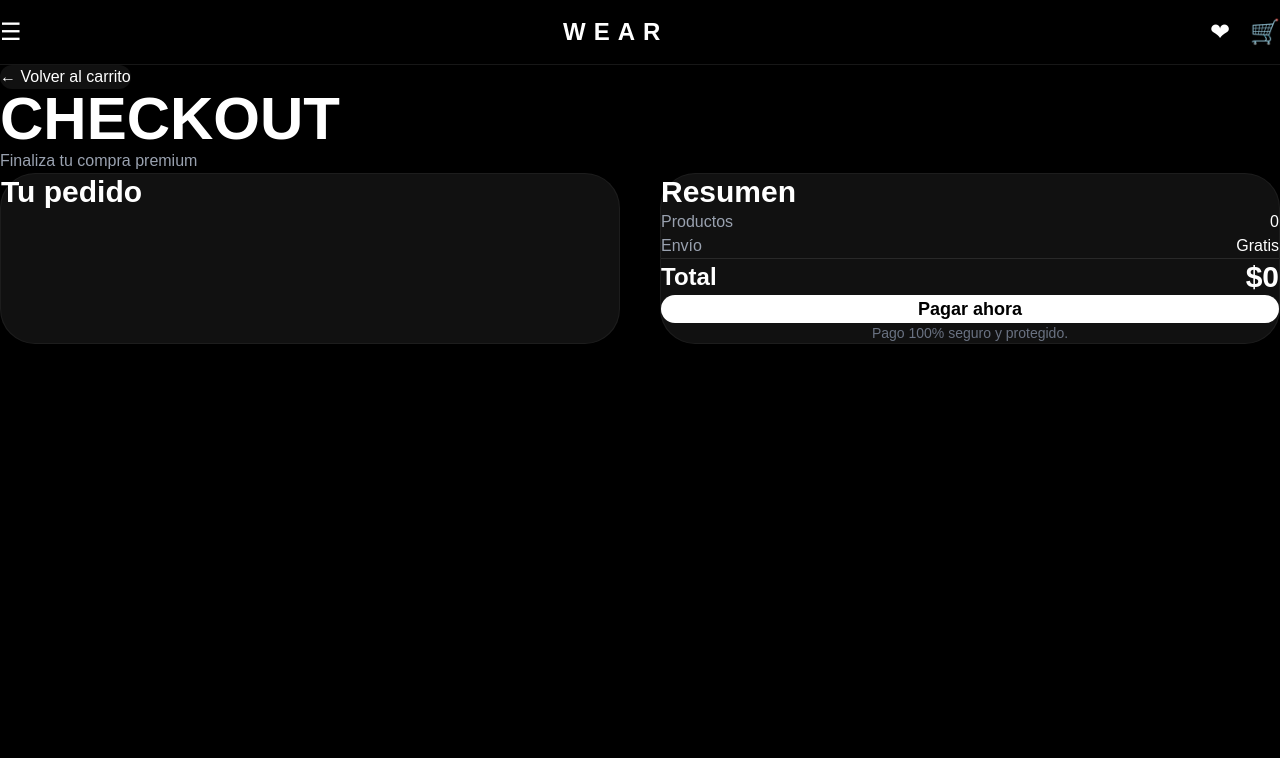
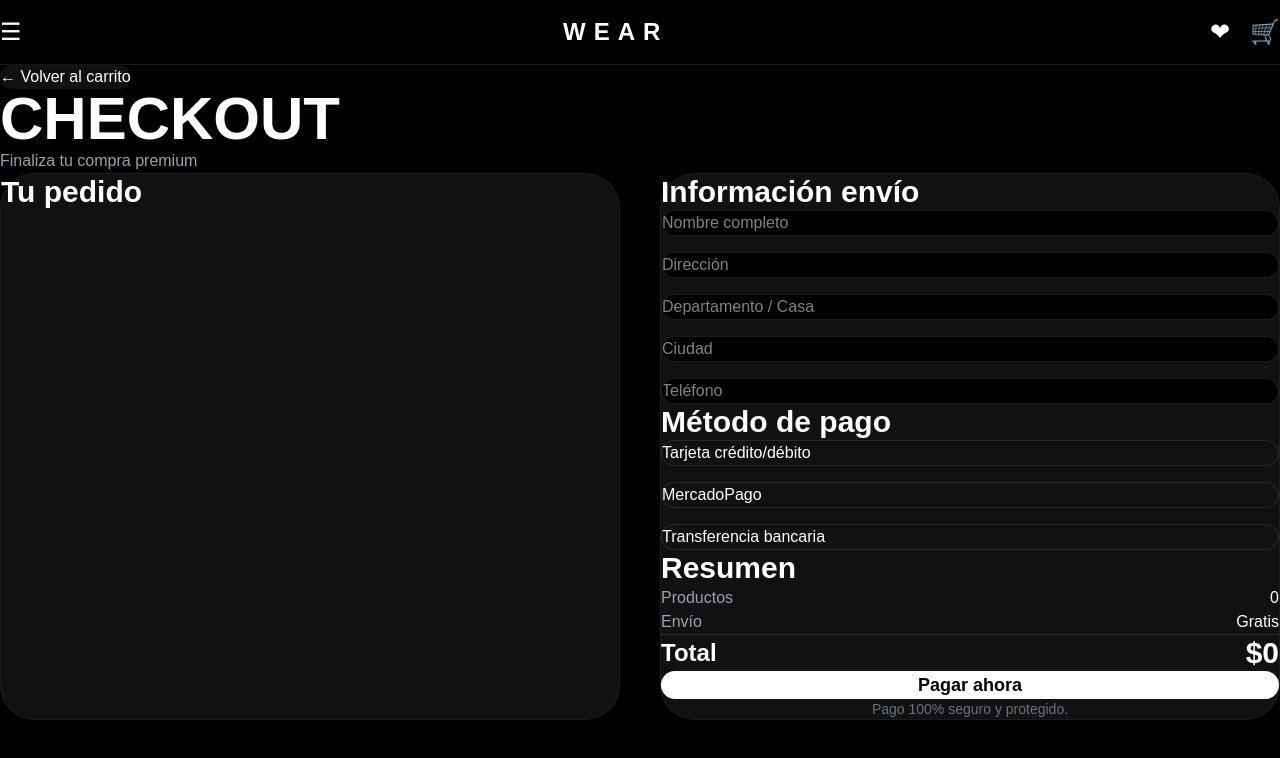
Before and after one commit to lnegrettivilla-oss/wear-store, a Next.js app in the folder frontend/: page /checkout in a window 1280 px wide. Shown: the top 758 px of the page. Built offline with nearby package versions, Linux system fonts and the light colour scheme.

Commit message:
restore checkout ui

```diff
--- a/frontend/app/checkout/page.tsx
+++ b/frontend/app/checkout/page.tsx
@@ -129,6 +129,72 @@ export default function CheckoutPage() {
 
         <div className="bg-[#111111] rounded-[35px] p-8 border border-white/5 h-fit">
 
+          <div className="mb-10">
+
+            <h2 className="text-3xl font-black mb-8">
+              Información envío
+            </h2>
+
+            <div className="flex flex-col gap-4">
+
+              <input
+                type="text"
+                placeholder="Nombre completo"
+                className="bg-black border border-white/10 rounded-full px-5 py-4 outline-none"
+              />
+
+              <input
+                type="text"
+                placeholder="Dirección"
+                className="bg-black border border-white/10 rounded-full px-5 py-4 outline-none"
+              />
+
+              <input
+                type="text"
+                placeholder="Departamento / Casa"
+                className="bg-black border border-white/10 rounded-full px-5 py-4 outline-none"
+              />
+
+              <input
+                type="text"
+                placeholder="Ciudad"
+                className="bg-black border border-white/10 rounded-full px-5 py-4 outline-none"
+              />
+
+              <input
+                type="text"
+                placeholder="Teléfono"
+                className="bg-black border border-white/10 rounded-full px-5 py-4 outline-none"
+              />
+
+            </div>
+
+          </div>
+
+          <div className="mb-10">
+
+            <h2 className="text-3xl font-black mb-8">
+              Método de pago
+            </h2>
+
+            <div className="flex flex-col gap-4">
+
+              <button className="border border-white/10 rounded-full px-5 py-4 text-left hover:bg-white hover:text-black transition">
+                Tarjeta crédito/débito
+              </button>
+
+              <button className="border border-white/10 rounded-full px-5 py-4 text-left hover:bg-white hover:text-black transition">
+                MercadoPago
+              </button>
+
+              <button className="border border-white/10 rounded-full px-5 py-4 text-left hover:bg-white hover:text-black transition">
+                Transferencia bancaria
+              </button>
+
+            </div>
+
+          </div>
+
           <h2 className="text-3xl font-black mb-8">
             Resumen
           </h2>
```
